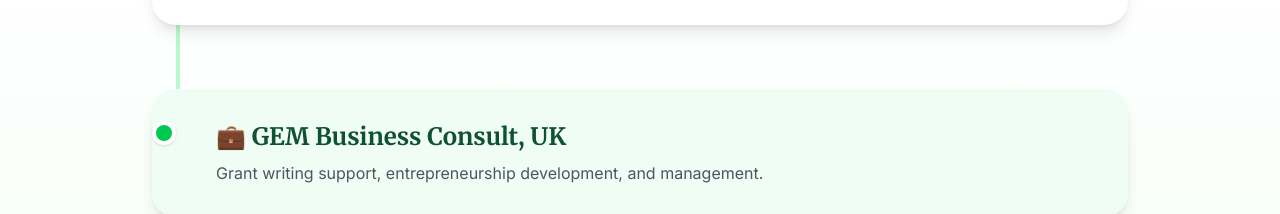
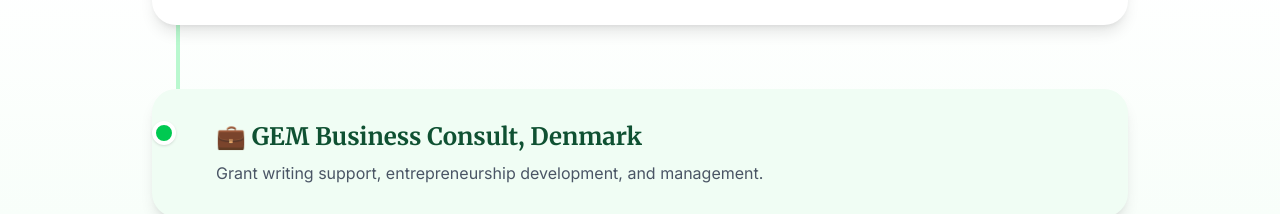
Before and after one commit to Paye11/happyliberia, a React (Vite) app: page / in a window 1280 px wide. Shown: the part 6880-7094 px from the top of the page. Built offline with nearby package versions, Linux system fonts and the light colour scheme.

Commit message:
changes today

```diff
--- a/src/components/Partners.jsx
+++ b/src/components/Partners.jsx
@@ -17,7 +17,7 @@
       bg: "bg-white",
     },
     {
-      title: "💼 GEM Business Consult, UK",
+      title: "💼 GEM Business Consult, Denmark",
       desc: "Grant writing support, entrepreneurship development, and management.",
       points: [],
       bg: "bg-green-50",
```
